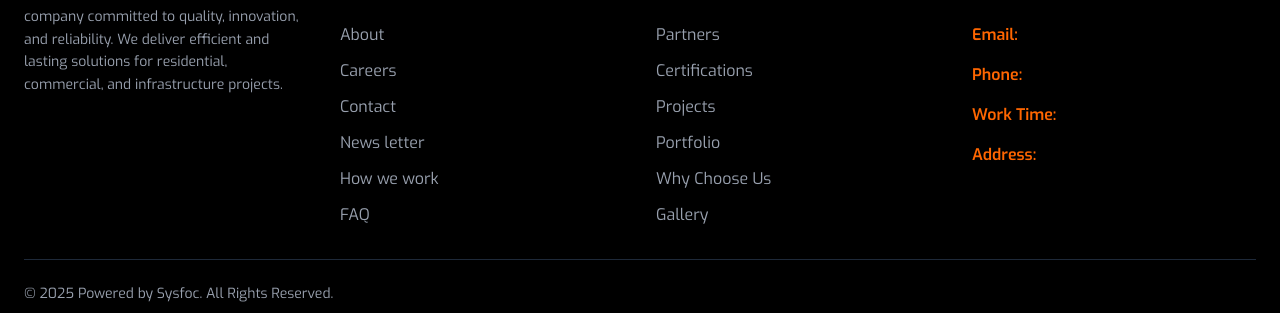
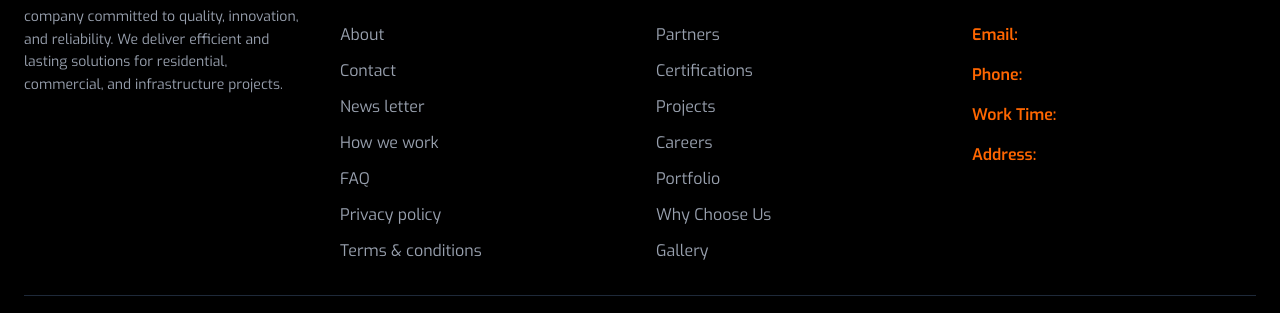
Before and after one commit to sysfoc/construction_nextjs, a Next.js app: page / in a window 1280 px wide. Shown: the part 5808-6121 px from the top of the page. Built offline with nearby package versions, Linux system fonts and the light colour scheme; no server answers; the database is empty.

Commit message:
footer modified

```diff
--- a/app/components/User/Footer.tsx
+++ b/app/components/User/Footer.tsx
@@ -45,17 +45,19 @@
 
 const QUICK_LINKS = [
   { name: "About", href: "/about" },
-  { name: "Careers", href: "/careers" },
   { name: "Contact", href: "/contact" },
   { name: "News letter", href: "/newsletter" },
   { name: "How we work", href: "/how-we-work" },
   { name: "FAQ", href: "/faqs" },
+  { name: "Privacy policy", href: "/privacy-policy" },
+  { name: "Terms & conditions", href: "/terms-and-conditions" },
 ];
 
 const SHOWCASE_LINKS = [
   { name: "Partners", href: "/partners" },
   { name: "Certifications", href: "/certifications" },
   { name: "Projects", href: "/projects" },
+  { name: "Careers", href: "/careers" },
   { name: "Portfolio", href: "/portfolio" },
   { name: "Why Choose Us", href: "/why-choose-us" },
   { name: "Gallery", href: "/gallery" },
```
